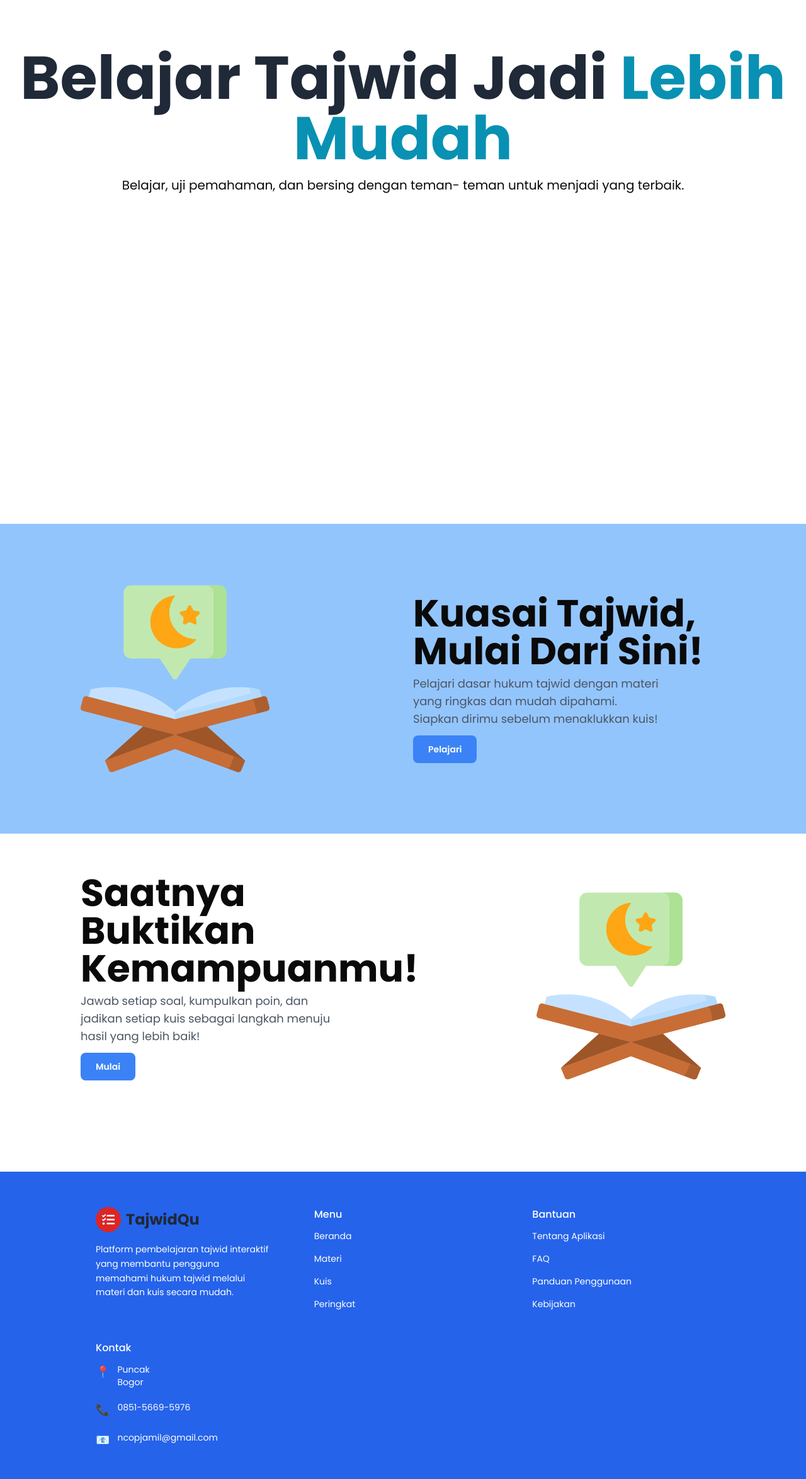
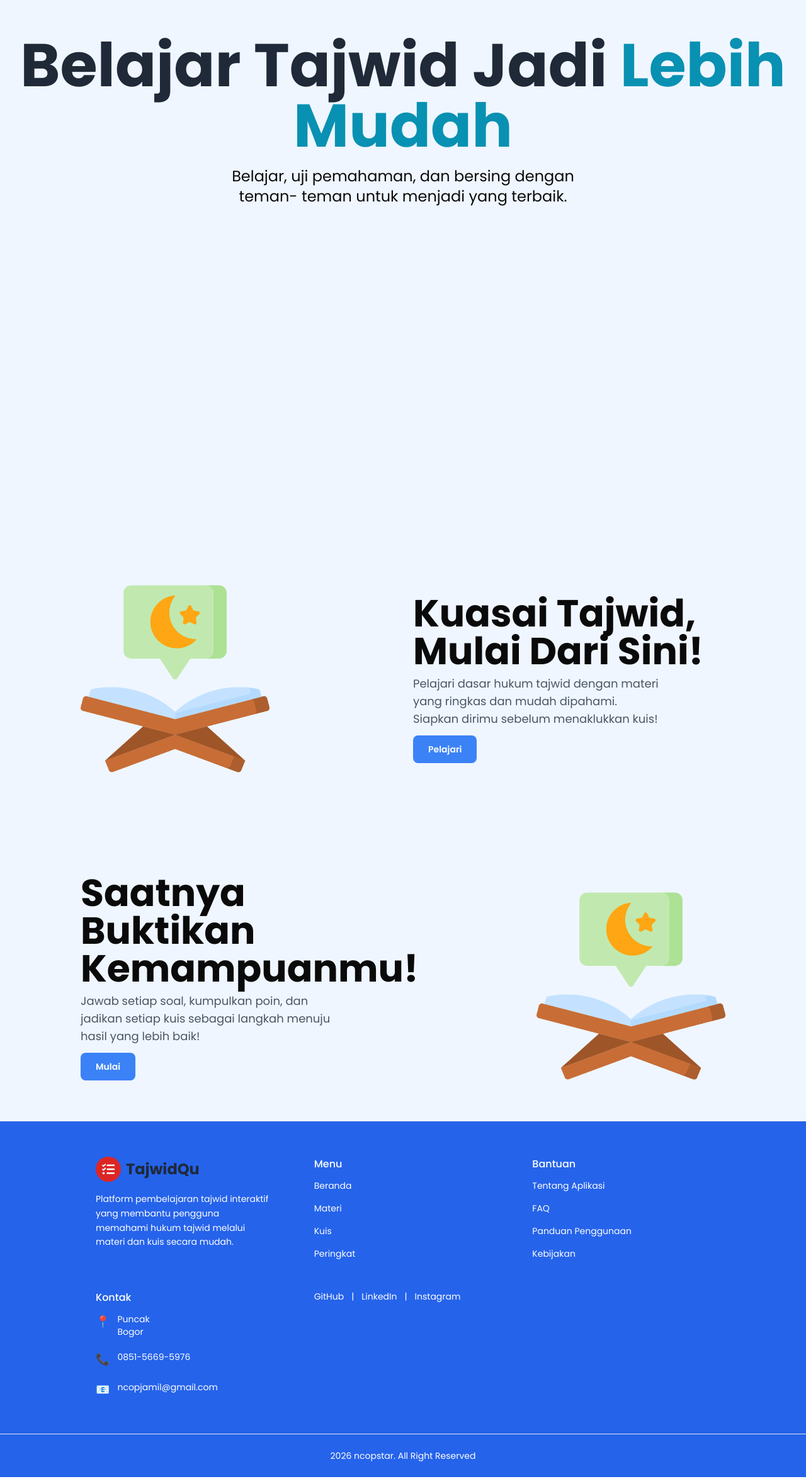
Before and after one commit to Sofwatunida/tq_app, a Next.js app: page / in a window 1280 px wide. Shown: the part 448-2797 px from the top of the page at 63% size. Built offline with nearby package versions, Linux system fonts and the light colour scheme.

Commit message:
landing page done

```diff
--- a/components/About/About.tsx
+++ b/components/About/About.tsx
@@ -3,7 +3,7 @@ import Image from 'next/image';
 
 const About = () => {
     return (
-      <div className="py-24 bg-blue-300">
+      <div className="py-24 bg-blue-50">
         <div className="w-[80%] mx-auto grid grid-cols-1 lg:grid-cols-2 items-center gap-8">
           {/* image */}
           <div>
--- /dev/null
+++ b/components/Helper/scrollback.tsx
@@ -0,0 +1,40 @@
+"use client";
+import React, {useEffect, useState} from 'react';
+import { FaArrowUp } from 'react-icons/fa';
+
+const Scrollback = () => {
+    const [balikDei, setbalikDei] = useState(false);
+
+    // show tombol yg hide
+    useEffect(() => {
+            const toggleTerlihat = () => {
+                if (window.scrollY > 300)
+                    setbalikDei(true);
+                else setbalikDei(false);
+            };
+            window.addEventListener("scroll", toggleTerlihat);
+
+            return () => window.removeEventListener("scroll", toggleTerlihat);
+        }, []
+    );
+
+
+    const scrollToTop = () => {
+        window.scrollTo({
+            top: 0,
+            behavior: "smooth",
+        });
+    };
+    return (<div className="fixed bottom-4 animate-pulse right-4">
+        {balikDei && (
+            <button onClick={scrollToTop} className="bg-blue-950 cursor-pointer text-white rounded-full w-12 h-12 flex items-center justify-center focus:outline-none"
+            >
+                <FaArrowUp />
+
+            </button>
+        )}
+    </div>
+    );
+};
+
+export default Scrollback;
--- a/components/Home/Footer/Footer.tsx
+++ b/components/Home/Footer/Footer.tsx
@@ -3,7 +3,7 @@ import Logo from '@/components/Helper/Logo';
 
 const Footer = () => {
     return (
-      <div className="width-full bg-blue-600 border-t border-gray-200 mt-20">
+      <div className="width-full bg-blue-600 border-t border-gray-200 ">
         <div className="w-[80%] mx-auto px-6 py-14 grid grid-cols-1 md:grid-cols-4 sm:grid-cols-2 xl:grid-cols-3 gap-y-12 gap-x-16">
           {/* kolom pertmaeee */}
           <div className="space-y-4  ">
@@ -27,9 +27,13 @@ const Footer = () => {
           <div>
             <h3 className="text-white font-medium mb-3">Bantuan</h3>
             <ul className="space-y-4 text-sm text-white">
-              <li className="hover:text-blue-300 cursor-pointer">Tentang Aplikasi</li>
+              <li className="hover:text-blue-300 cursor-pointer">
+                Tentang Aplikasi
+              </li>
               <li className="hover:text-blue-300 cursor-pointer">FAQ</li>
-              <li className="hover:text-blue-300 cursor-pointer">Panduan Penggunaan</li>
+              <li className="hover:text-blue-300 cursor-pointer">
+                Panduan Penggunaan
+              </li>
               <li className="hover:text-blue-300 cursor-pointer">Kebijakan</li>
             </ul>
           </div>
@@ -54,6 +58,17 @@ const Footer = () => {
               </li>
             </ul>
           </div>
+          {/* sosmed part */}
+
+          <div className="text-white text-sm cursor-pointer flex-wrap flex gap-3 mb-1">
+            <span className=" hover:text-blue-300">GitHub </span>|
+            <span className=" hover:text-blue-300">LinkedIn </span>|
+            <span className=" hover:text-blue-300">Instagram</span>
+          </div>
+        </div>
+        <div className="border-t border-gray-200 py-6 text-center text-sm text-white">
+          {" "}
+          2026 ncopstar. All Right Reserved
         </div>
       </div>
     );
--- a/components/Home/Hero/Hero.tsx
+++ b/components/Home/Hero/Hero.tsx
@@ -4,18 +4,18 @@ import React from 'react';
 const Hero = () => {
     return (
       <div
-        className="relative w-full h-[145vh] md:h-[120vh] lg:h-[160vh] items-center flex justify-center
+        className=" bg-blue-50 relative w-full h-[145vh] md:h-[120vh] lg:h-[160vh] items-center flex justify-center
     flex-col"
       >
         <div className="relative">
           {/* heading text */}
-          <h1 className="text-4xl leading-tight sm:text-6xl md:text-7xl lg:text-8xl font-bold text-center text-gray-800">
+          <h1 className="text-4xl leading-tight sm:text-5xl md:text-7xl lg:text-8xl font-bold text-center text-gray-800">
             Belajar Tajwid Jadi{" "}
             <span className="text-cyan-600">Lebih Mudah</span>
           </h1>
           {/* isinya */}
-          <p className="mt-3 text-base sm:text-2xl lg:text-xl leading-8 text-center">
-            Belajar, uji pemahaman, dan bersing dengan teman- teman untuk
+          <p className="mt-4 text-base sm:text-3xl lg:text-2xl leading-8 text-center">
+            Belajar, uji pemahaman, dan bersing dengan <br /> teman- teman untuk
             menjadi yang terbaik.
           </p>
           {/* image */}
--- a/components/Home/Home.tsx
+++ b/components/Home/Home.tsx
@@ -2,6 +2,7 @@ import React from "react";
 import Hero from "hero";
 import About from "../About/About";
 import KuisLanding from "./KuisLanding/KuisLanding";
+import Scrollback from "../Helper/scrollback";
 
 const Home = () => {
   return (
@@ -9,6 +10,7 @@ const Home = () => {
       <Hero />
       <About />
       <KuisLanding />
+      <Scrollback />
     </div>
   );
 };
--- a/components/Home/KuisLanding/KuisLanding.tsx
+++ b/components/Home/KuisLanding/KuisLanding.tsx
@@ -3,7 +3,7 @@ import React from 'react';
 
 const KuisLanding = () => {
   return (
-    <div className="py-16">
+    <div className="bg-blue-50 py-16">
       <div className="w-[80%] sm:mt-18 mx-auto grid grid-cols-1 lg:grid-cols-2 items-center gap-8">
         {/* header kiri */}
         <div>
```
